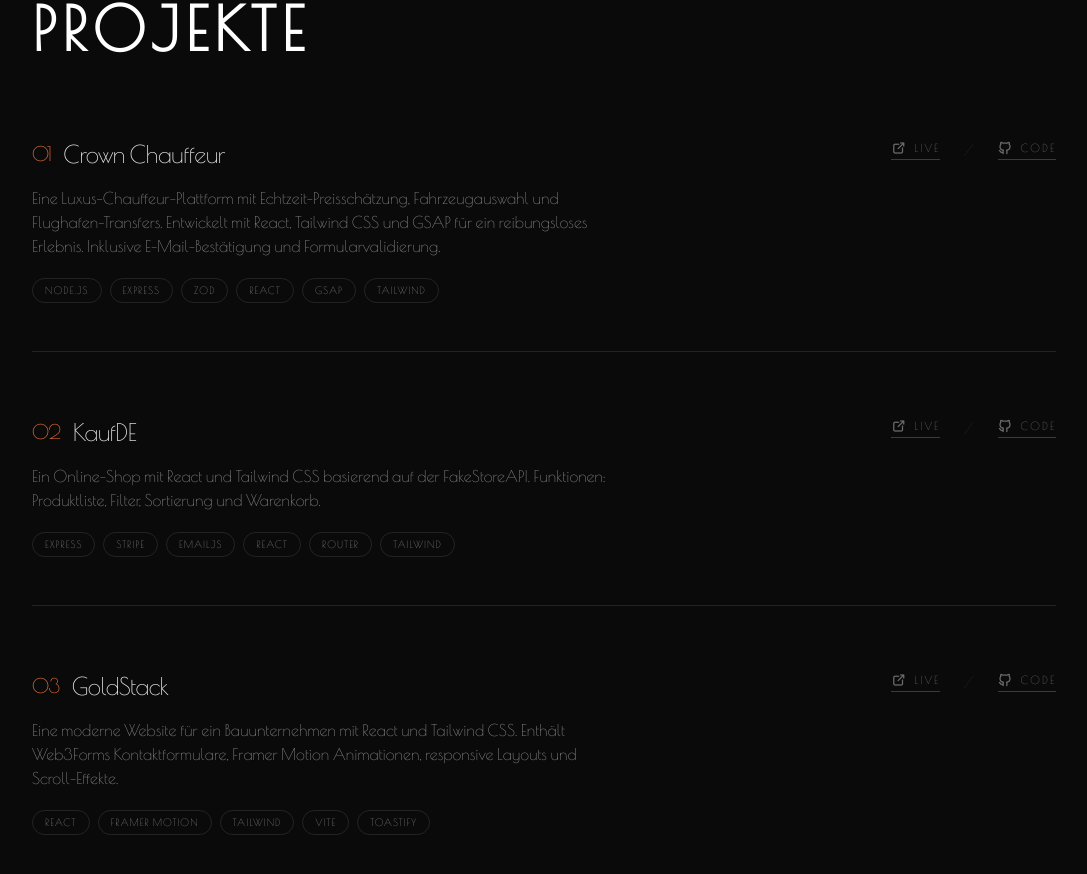
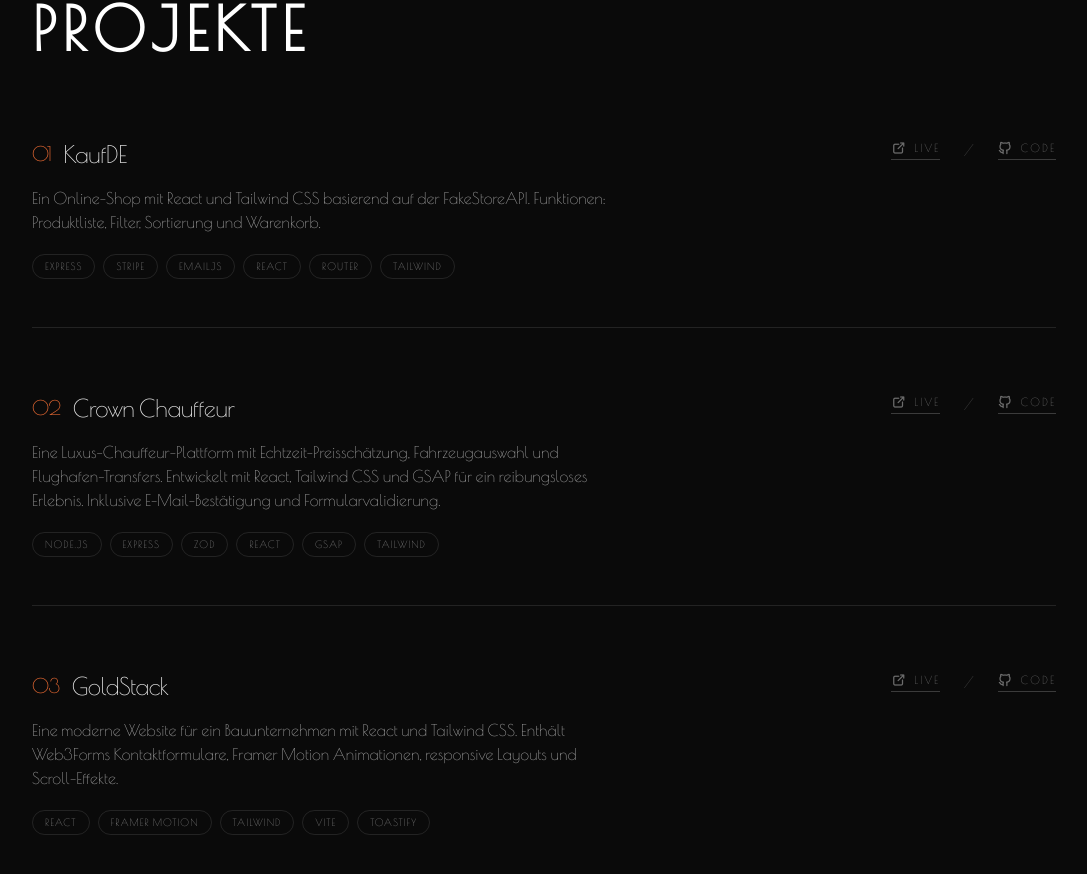
Before and after one commit to sarangan16/sarangan, a React (Create React App) app: page / in a window 1280 px wide. Shown: the part 1682-2556 px from the top of the page, without its empty margins (96-1183 px from the left). Built offline with nearby package versions, Linux system fonts and the light colour scheme.

Commit message:
projects section: description edited according to change of api for kaufde, from fakestoreapi to dummyJson.

```diff
--- a/src/components/Projects.jsx
+++ b/src/components/Projects.jsx
@@ -2,6 +2,13 @@ import React from "react";
 import { useTranslation } from "react-i18next";
 
 const projects = [
+  {
+    titleKey: "KaufDE",
+    descriptionKey: "KaufDE.description",
+    github: "https://github.com/sarangan16/online-store",
+    live: "https://kaufde.vercel.app/",
+    tech: ["Express", "Stripe", "EmailJS", "React", "Router", "Tailwind"],
+  },
   {
     titleKey: "CrownChauffeur",
     descriptionKey: "CrownChauffeur.description",
@@ -10,13 +17,6 @@ const projects = [
     tech: ["Node.js", "Express", "Zod", "React", "GSAP", "Tailwind"],
   },
 
-  {
-    titleKey: "KaufDE",
-    descriptionKey: "KaufDE.description",
-    github: "https://github.com/sarangan16/online-store",
-    live: "https://kaufde.vercel.app/",
-    tech: ["Express", "Stripe", "EmailJS", "React", "Router", "Tailwind"],
-  },
   {
     titleKey: "GoldStack",
     descriptionKey: "GoldStack.description",
@@ -70,7 +70,7 @@ const Projects = () => {
                 )}
 
                 {/* separator */}
-                {project.live && <span className="text-white/10">/</span>}
+                {project.live && <span className="text-white/20">/</span>}
 
                 {/* github Btn */}
                 <a
@@ -86,7 +86,7 @@ const Projects = () => {
             </div>
 
             {/* Description */}
-            <p className="text-white/50 mt-4 max-w-xl text-sm md:text-base leading-relaxed">
+            <p className="text-white/60 mt-4 max-w-xl text-sm md:text-base leading-relaxed">
               {t(`projects.${project.titleKey}.description`)}
             </p>
 
```
